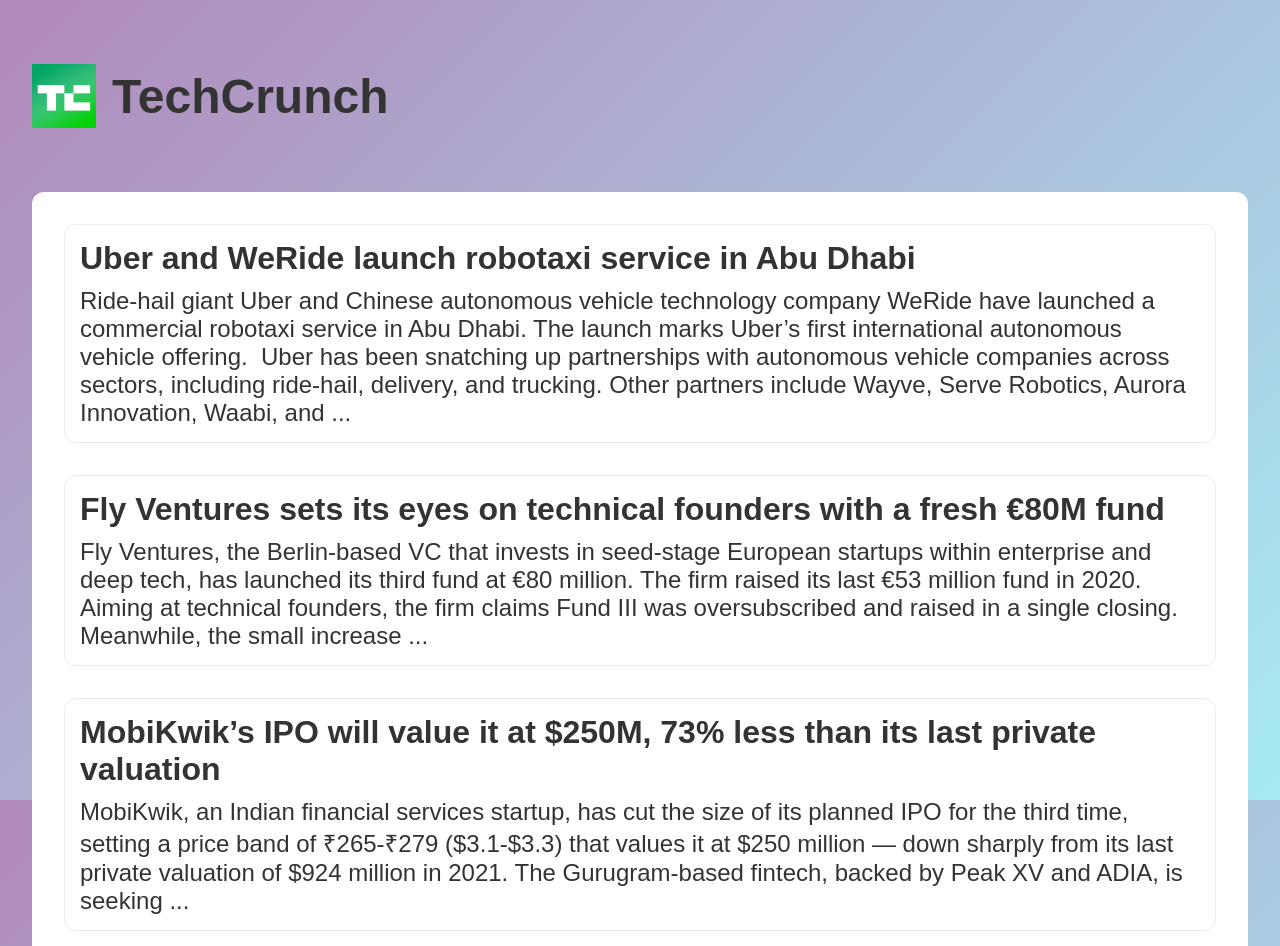
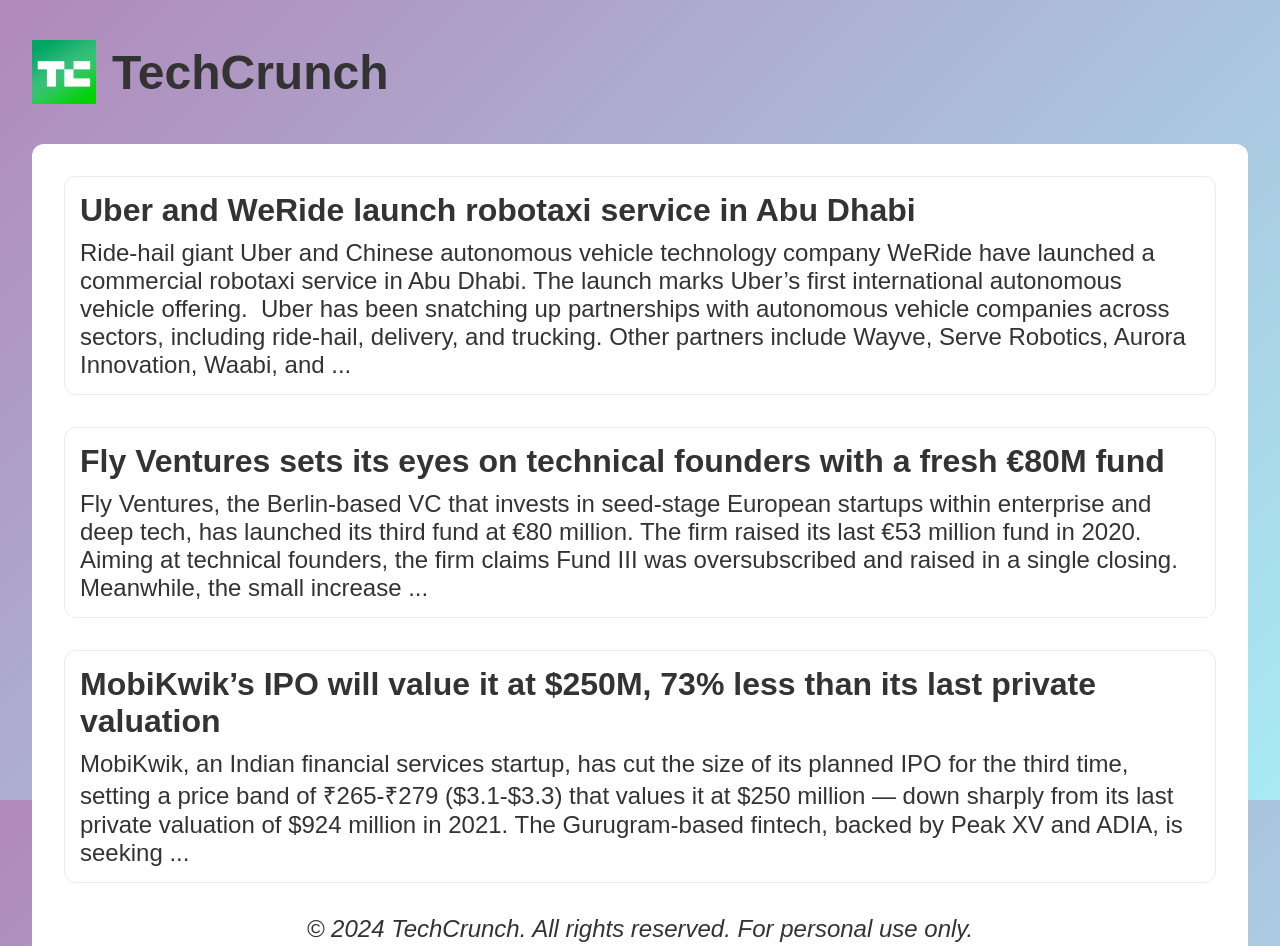
Before and after one commit to curio-team/narrowcast-rss, a website: page index.html in a window 1280 px wide. Shown: the top 946 px of the page. Drawn offline with Linux system fonts and the light colour scheme.

Commit message:
styling, tighter header

```diff
--- a/style.css
+++ b/style.css
@@ -28,7 +28,7 @@
     display: flex;
     flex-direction: row;
     gap: 1em;
-    height: 8em;
+    height: 5em;
     align-items: center;
 }
 
@@ -40,7 +40,7 @@
 #logo img {
     box-sizing: border-box;
     height: 100%;
-    padding: 2em 0;
+    padding: 0.5em 0;
 }
 
 #rss-feed {
```
